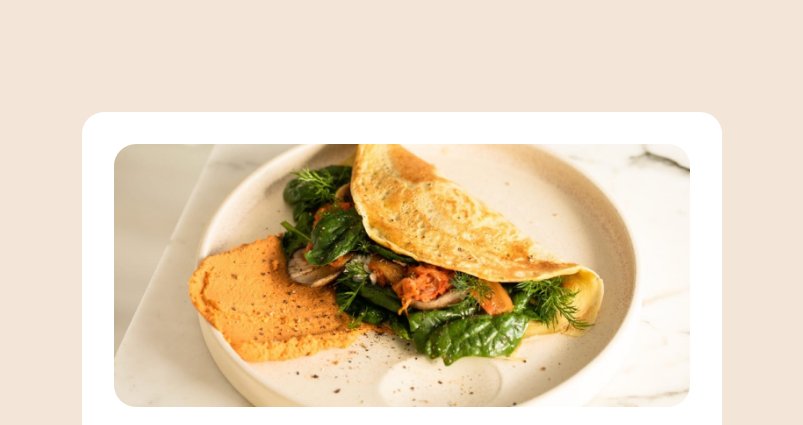
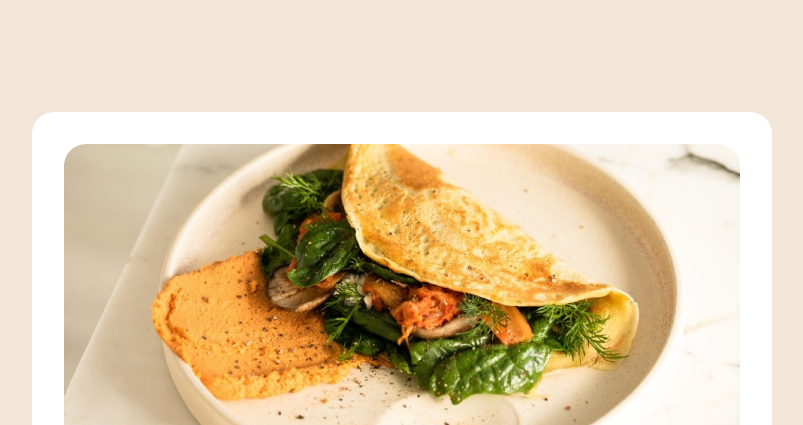
Before and after one commit to uptowngirl757/recipe_page-frontend-mentor-, a plain HTML site: page index.html in a window 1280 px wide. Shown: the top 425 px of the page, without its empty margins (238-1041 px from the left). Drawn offline with Linux system fonts and the light colour scheme.

Commit message:
Update main.css

```diff
--- a/main.css
+++ b/main.css
@@ -17,7 +17,8 @@ body {
   color: hsl(24, 5%, 18%);
 }
 .wrapper{
-    max-width: 50%;
+  width: 100%;
+    max-width: 740px;
     margin: 7rem auto;
 }
 h1,
@@ -122,7 +123,7 @@ hr {
   text-align: left;
 }
 
-@media (max-width: 1000px) {
+@media (max-width: 600px) {
   body {
     min-height: 100vh;
     display: block;
```
